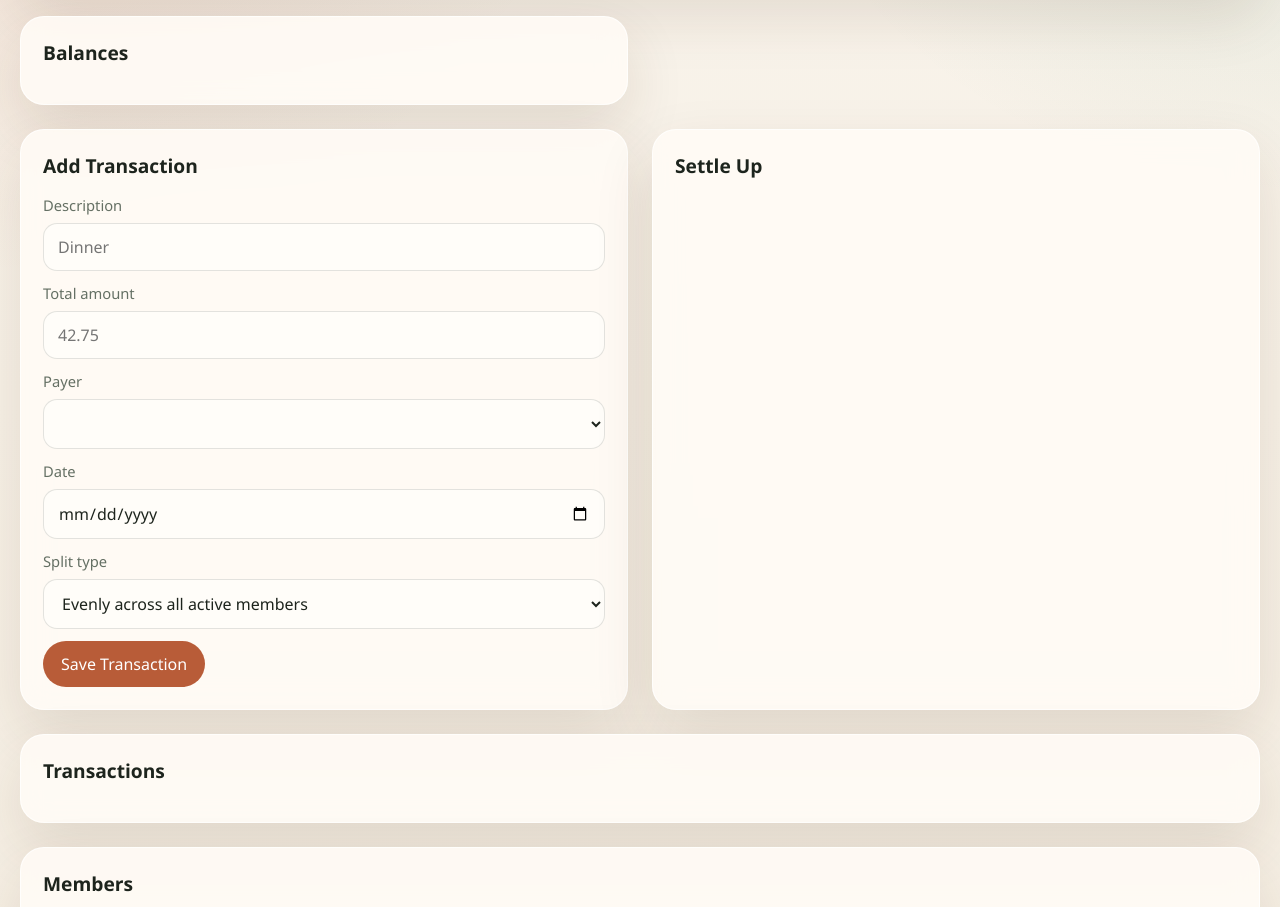
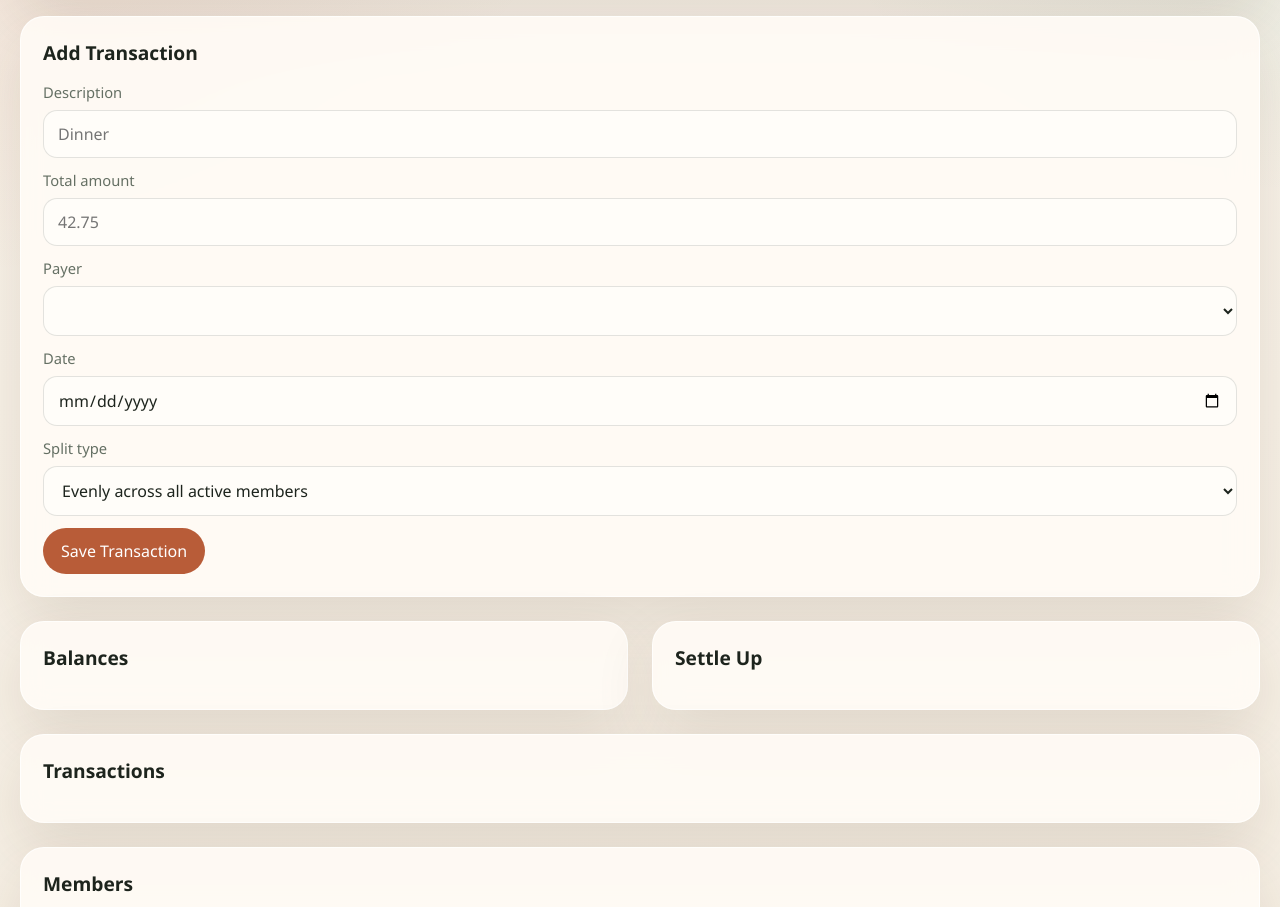
Before and after one commit to dchao94/coachellasplit, a website: page index.html in a window 1280 px wide. Shown: the part 360-1267 px from the top of the page. Drawn offline with Linux system fonts and the light colour scheme; no server answers.

Commit message:
Reorder Coachella dashboard layout

```diff
--- a/index.html
+++ b/index.html
@@ -37,16 +37,6 @@
               </div>
             </section>
 
-            <div class="two-up">
-              <section class="panel">
-                <div class="section-heading">
-                  <h2>Balances</h2>
-                </div>
-                <div id="balance-list" class="stack"></div>
-              </section>
-            </div>
-
-            <div class="two-up">
             <section class="panel">
               <div class="section-heading">
                 <h2 id="transaction-form-title">Add Transaction</h2>
@@ -86,6 +76,14 @@
               </form>
             </section>
 
+            <div class="two-up">
+              <section class="panel">
+                <div class="section-heading">
+                  <h2>Balances</h2>
+                </div>
+                <div id="balance-list" class="stack"></div>
+              </section>
+
               <section class="panel">
                 <div class="section-heading">
                   <h2>Settle Up</h2>
```
Lines whose indentation alone changed are shown as unchanged.
